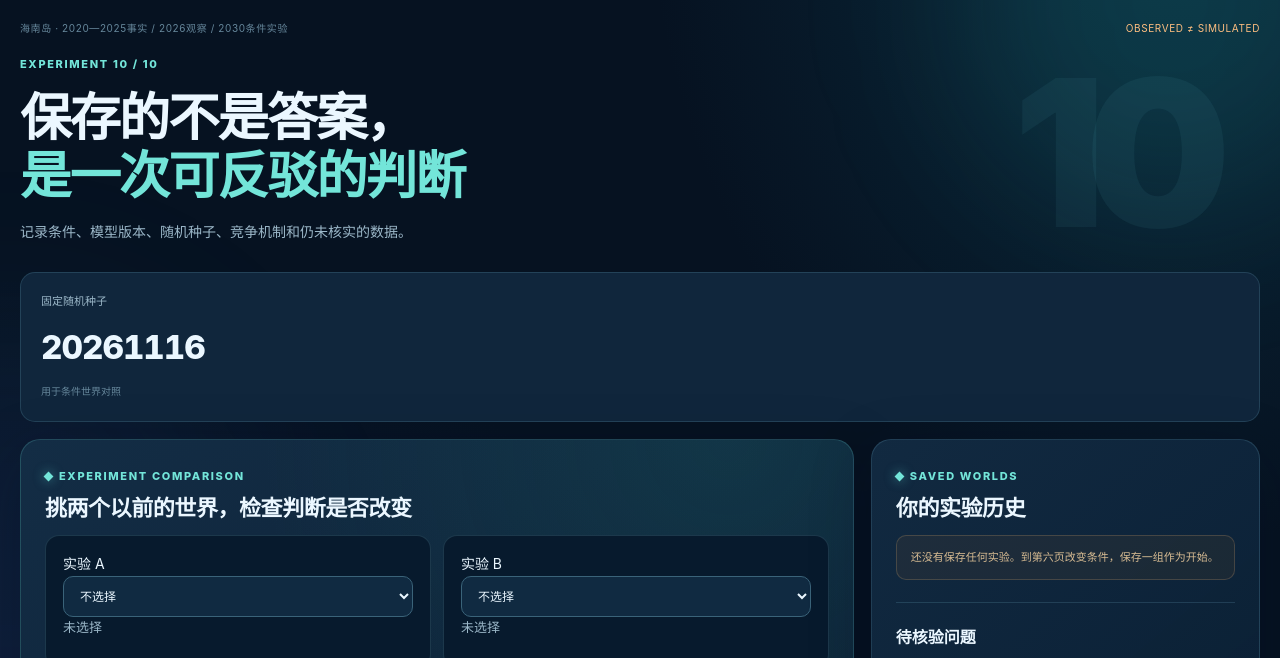
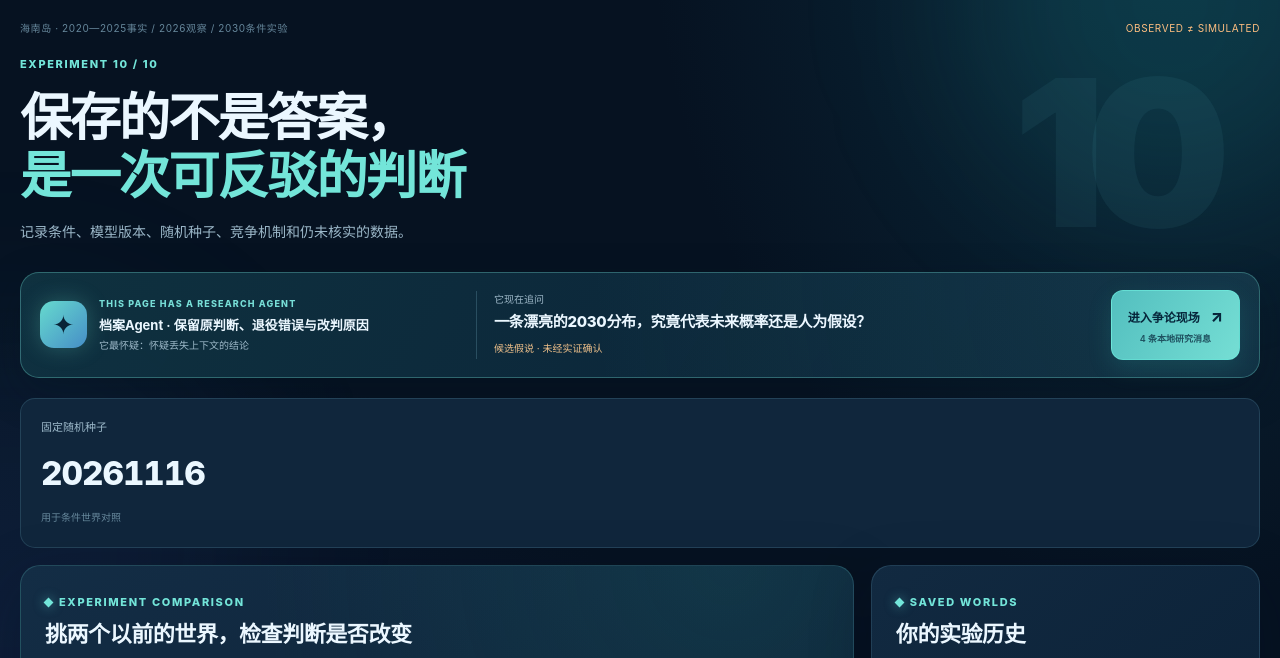
Before and after one commit to zhanglingshare/hainan-simulator, a plain HTML site: page industry/v2/archive.html in a window 1280 px wide. Shown: the part 77-735 px from the top of the page. Drawn offline with Linux system fonts and the light colour scheme.

Commit message:
feat(hainan-agents): connect shared twelve-role research council to all ten independent experiment pages

```diff
--- a/industry/v2/archive.html
+++ b/industry/v2/archive.html
@@ -5,9 +5,12 @@
 <meta name="description" content="海南岛产业决策风洞 V2 · 保存的不是答案，是一次可反驳的判断。研究性互动实验，公开事实和情景假设严格区分。">
 <title>10 我的研究档案 · 海南岛产业风洞 V2</title>
 <link rel="stylesheet" href="./style.css?v=2">
+<link rel="stylesheet" href="./council.css?v=1">
 <script defer src="../model.js?v=2"></script>
 <script defer src="./research.js?v=2"></script>
 <script defer src="./app.js?v=2"></script>
+<script defer src="./council-core.js?v=1"></script>
+<script defer src="./council-ui.js?v=1"></script>
 </head><body data-page="archive">
 <a href="#main" class="skip">跳到主要内容</a>
 <div class="aurora one" aria-hidden="true"></div><div class="aurora two" aria-hidden="true"></div>
```
Also changed, not shown: industry/v2/blindspots.html (+3 -0 lines), industry/v2/history.html (+3 -0 lines), industry/v2/index.html (+3 -0 lines), industry/v2/models.html (+3 -0 lines), industry/v2/network.html (+3 -0 lines), industry/v2/pressure.html (+3 -0 lines), industry/v2/sectors.html (+3 -0 lines), industry/v2/value.html (+3 -0 lines), industry/v2/worlds.html (+3 -0 lines).
